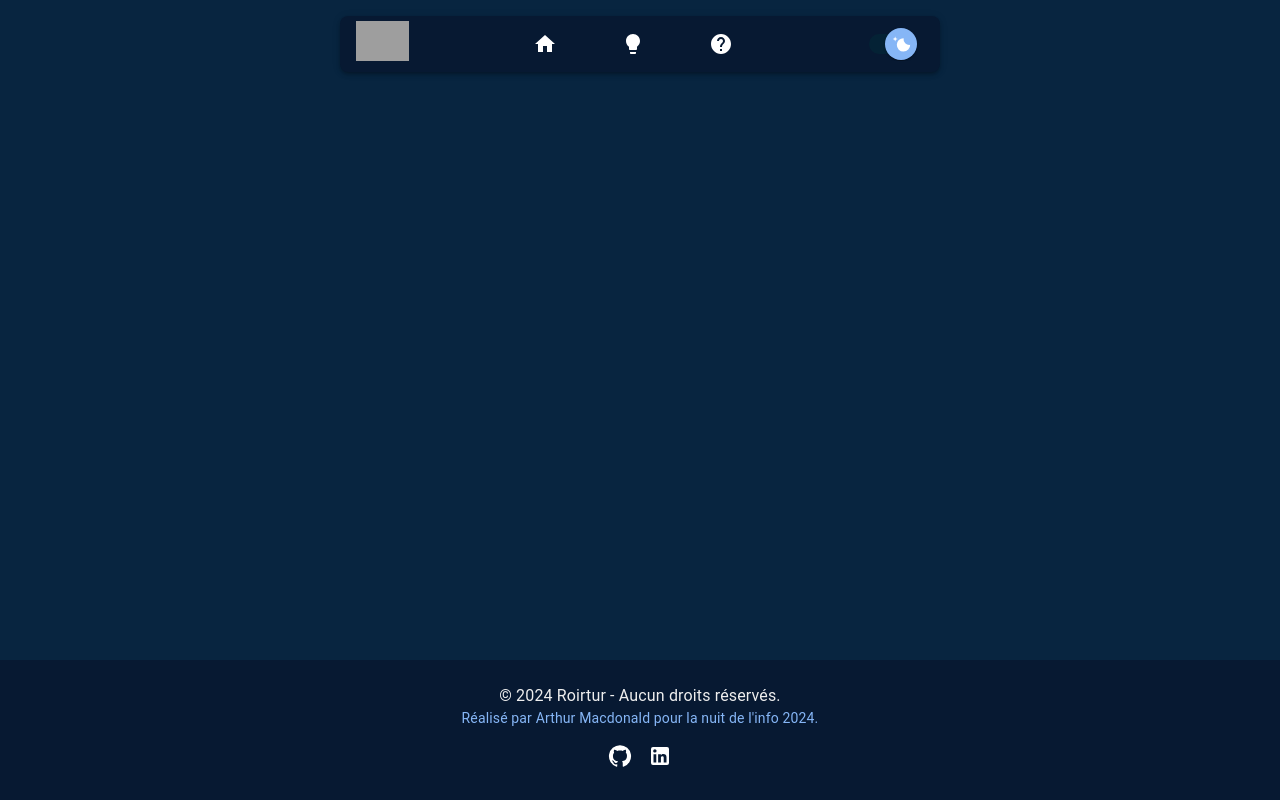
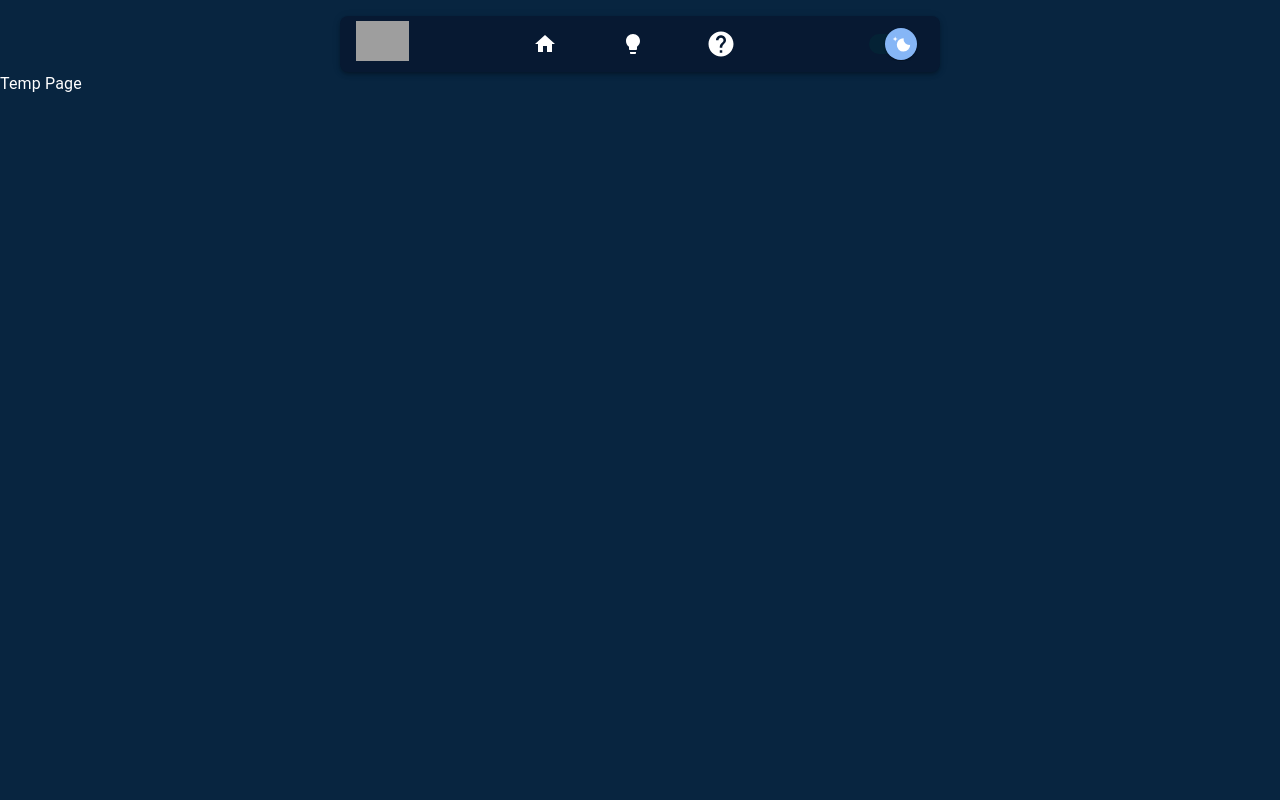
Before and after one commit to Roirtur/NDI2024, a React (Create React App) app in the folder ndi-front/: page /about in a window 1280 px wide. Shown: the top 800 px of the page. Built offline with nearby package versions, Linux system fonts and the light colour scheme; grey boxes are pictures that could not be loaded.

Commit message:
working start

```diff
--- a/ndi-front/package.json
+++ b/ndi-front/package.json
@@ -50,6 +50,5 @@
   "devDependencies": {
     "@babel/plugin-proposal-private-property-in-object": "^7.21.11",
     "gh-pages": "^6.2.0"
-  },
-  "homepage": "https://roirtur.github.io/NDI2024"
+  }
 }
--- a/ndi-front/src/Components/stickyComponents/NavBar.tsx
+++ b/ndi-front/src/Components/stickyComponents/NavBar.tsx
@@ -54,10 +54,10 @@ const NavBar: React.FC = () => {
                         }}
                     />
                     <BottomNavigationAction
-                        value="/search"
-                        icon={<LightbulbIcon sx={{ transition: 'all 0.2s', fontSize: value === '/search' ? 30 : 24, color: value === '/search' ? theme.palette.text.secondary : "#fff" }} />}
+                        value="/learn"
+                        icon={<LightbulbIcon sx={{ transition: 'all 0.2s', fontSize: value === '/learn' ? 30 : 24, color: value === '/search' ? theme.palette.text.secondary : "#fff" }} />}
                         component={Link}
-                        to="/search"
+                        to="/learn"
                         sx={{
                             minWidth: 'auto',
                             maxWidth: 56,
@@ -70,10 +70,10 @@ const NavBar: React.FC = () => {
                         }}
                     />
                     <BottomNavigationAction
-                        value="/profile"
-                        icon={<HelpIcon sx={{ transition: 'all 0.2s', fontSize: value === '/profile' ? 30 : 24, color: value === '/profile' ? theme.palette.text.secondary : "#fff" }} />}
+                        value="/about"
+                        icon={<HelpIcon sx={{ transition: 'all 0.2s', fontSize: value === '/about' ? 30 : 24, color: value === '/profile' ? theme.palette.text.secondary : "#fff" }} />}
                         component={Link}
-                        to="/profile"
+                        to="/about"
                         sx={{
                             minWidth: 'auto',
                             maxWidth: 56,
--- a/ndi-front/src/index.tsx
+++ b/ndi-front/src/index.tsx
@@ -4,7 +4,8 @@ import { BrowserRouter as Router, Route, Routes } from 'react-router-dom';
 import NavBar from './Components/stickyComponents/NavBar';
 import Footer from './Components/stickyComponents/Footer';
 import Home from './pages/Home';
-import Search from './pages/About';
+import Learn from './pages/Learn';
+import TMP from './pages/Temp';
 import { ThemeContextProvider } from './Contexts/ThemeContext';
 import { Box } from '@mui/material';
 
@@ -23,8 +24,8 @@ root.render(
           <NavBar />
           <Routes>
             <Route path="/home" element={<Home />} />
-            <Route path="/search" element={<Search />} />
-            <Route path="/profile" element={<Search />} />
+            <Route path="/learn" element={<Learn />} />
+            <Route path="/about" element={<TMP />} />
           </Routes>
           <Footer />
         </Box>
--- a/ndi-front/src/pages/About.tsx
+++ /dev/null
@@ -1,7 +0,0 @@
-import React from 'react';
-
-const About: React.FC = () => {
-    return <div>About Page</div>;
-};
-
-export default About;
--- /dev/null
+++ b/ndi-front/src/pages/Learn.tsx
@@ -0,0 +1,7 @@
+import React from 'react';
+
+const Learn: React.FC = () => {
+    return <div>Learn Page</div>;
+};
+
+export default Learn;
--- a/ndi-front/src/pages/Temp.tsx
+++ b/ndi-front/src/pages/Temp.tsx
@@ -1,7 +1,9 @@
+import { Box } from '@mui/material';
 import React from 'react';
 
 const TMP: React.FC = () => {
-    return <div>TMP Page</div>;
+    return <Box sx={{ height: '200vh' }}
+    >Temp Page</Box>;
 };
 
 export default TMP;
```
